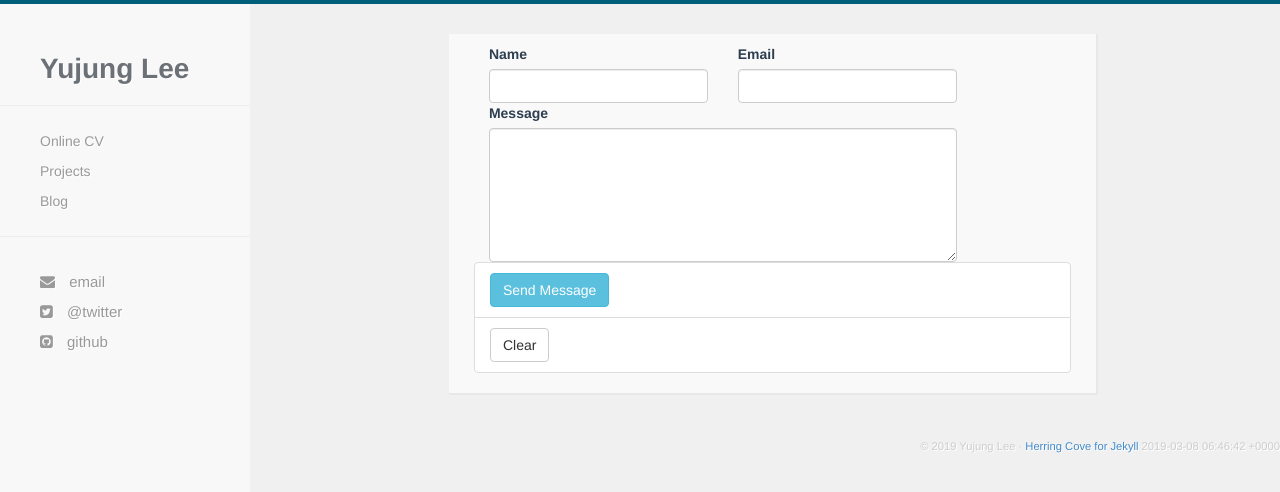
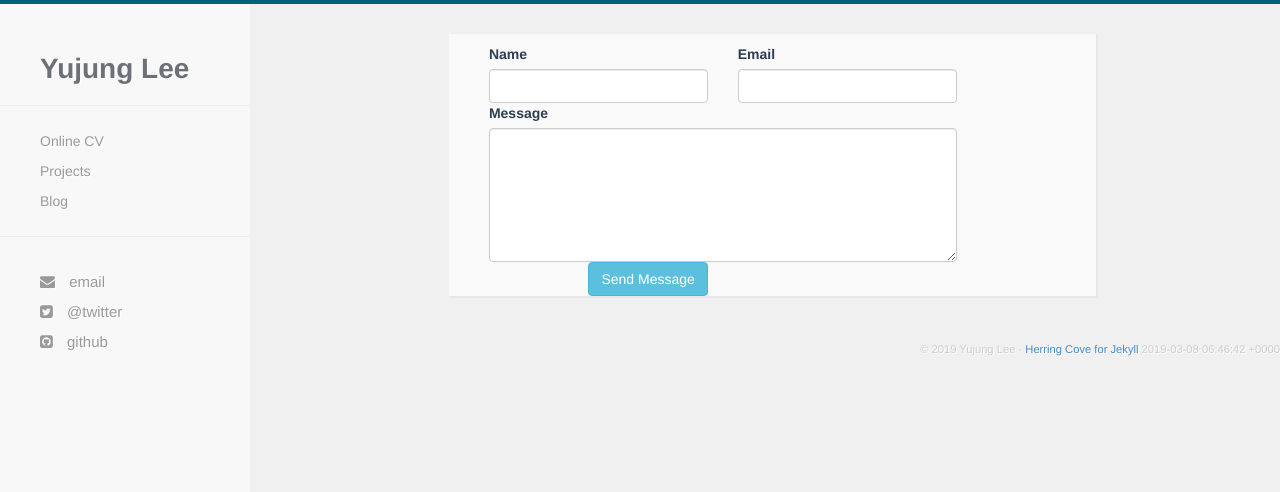
Before and after one commit to yujungL/yujungL.github.io, a Jekyll site: the page built from email.html, in a window 1280 px wide. Shown: the top 492 px of the page. Built offline with Jekyll 4.4.1, drawn with Linux system fonts in a browser that asks for light colours; nearby versions of some CDN libraries; Markdown is read by kramdown in place of the engine named in the settings.

Commit message:
Update email.html

```diff
--- a/email.html
+++ b/email.html
@@ -21,10 +21,9 @@ title: Email Form
 			</div>
 		</div>
 		<div class="row">
-			<ul class="list-group list-group-horizontal list-group-flush">
-				<li class="list-group-item"><input type="submit" value="Send Message" class="btn btn-info" /></li>
-				<li class="list-group-item"><input type="reset" value="Clear" class="btn btn-default"/></li>
-			</ul>
+			<div class="col-md-10 pull-right">
+				<input type="submit" value="Send Message" class="btn btn-info" />
+			</div>
 		</div>
 	</form>
 </div>
```
